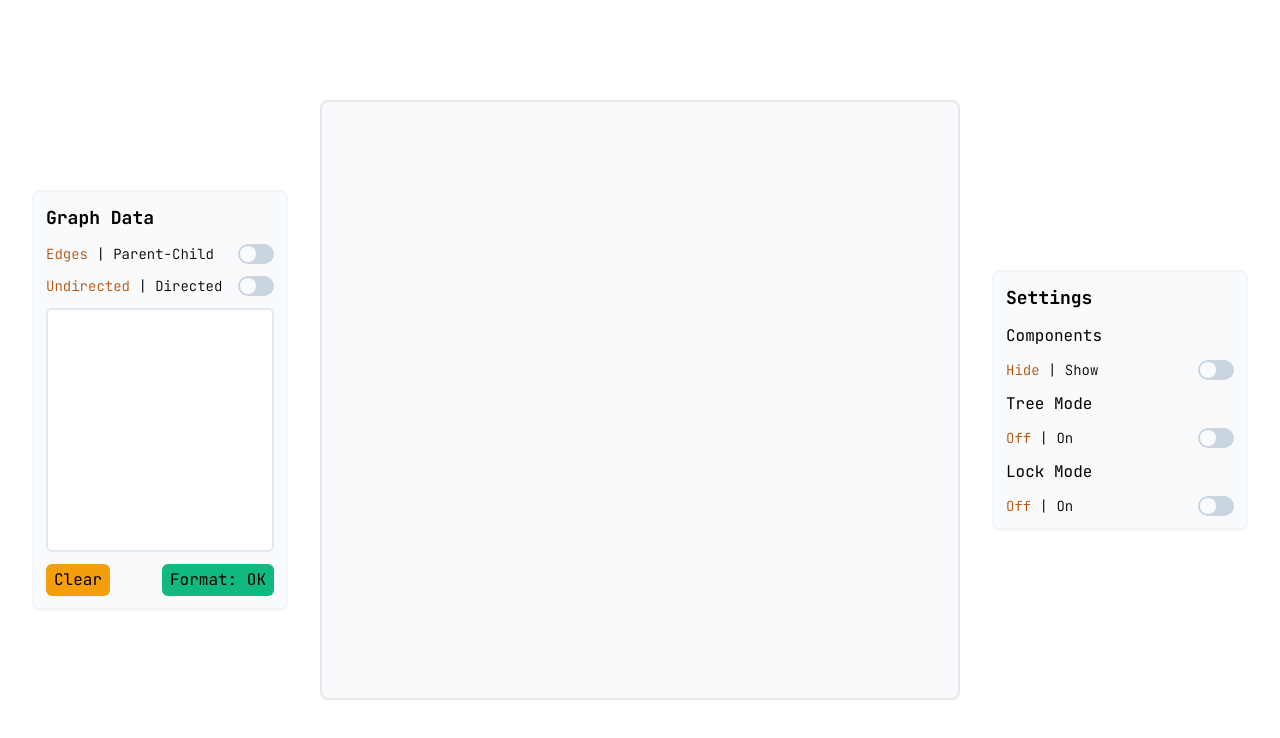
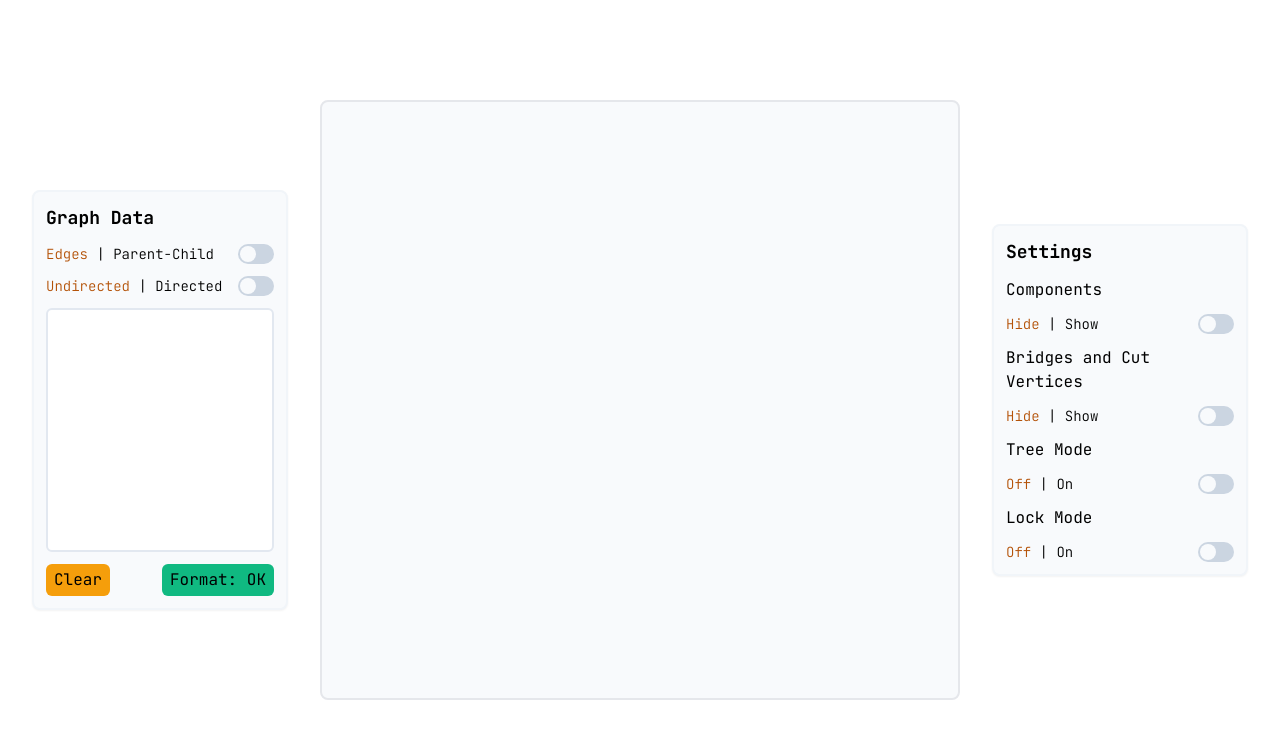
Before and after one commit to anAcc22/another_graph_editor, a React (Vite) app: page / in a window 1280 px wide. Shown: the top 738 px of the page. Built offline with nearby package versions, Linux system fonts and the light colour scheme.

Commit message:
feat: add bridges

```diff
--- a/src/App.tsx
+++ b/src/App.tsx
@@ -17,6 +17,7 @@ function App() {
   const [directed, setDirected] = useState<boolean>(false);
   const [settings, setSettings] = useState<Settings>({
     showComponents: false,
+    showBridges: false,
     treeMode: false,
     lockMode: false,
   });
@@ -33,7 +34,11 @@ function App() {
         updateDirected={updateDirected}
       />
       <GraphCanvas graph={graph} directed={directed} settings={settings} />
-      <GraphSettings settings={settings} updateSettings={updateSettings} />
+      <GraphSettings
+        directed={directed}
+        settings={settings}
+        updateSettings={updateSettings}
+      />
     </>
   );
 }
--- a/src/components/GraphInput.tsx
+++ b/src/components/GraphInput.tsx
@@ -10,12 +10,12 @@ interface Props {
   updateDirected: (directed: boolean) => void;
 }
 
-const EMPTY_GRAPH: Graph = {
-  nodes: new Array<string>(),
-  adj: new Map<string, string[]>(),
-  rev: new Map<string, string[]>(),
-  edges: new Array<string>(),
-};
+// const EMPTY_GRAPH: Graph = {
+//   nodes: new Array<string>(),
+//   adj: new Map<string, string[]>(),
+//   rev: new Map<string, string[]>(),
+//   edges: new Array<string>(),
+// };
 
 type InputFormat = "edges" | "parentChild";
 
@@ -55,10 +55,6 @@ export function GraphInput({ updateGraph, directed, updateDirected }: Props) {
       window.removeEventListener("resize", processGraphInput);
     };
   }, []);
-
-  useEffect(() => {
-    updateGraph(EMPTY_GRAPH);
-  }, [inputFormat]);
 
   return (
     <>
--- a/src/components/GraphSettings.tsx
+++ b/src/components/GraphSettings.tsx
@@ -2,11 +2,12 @@ import { Settings } from "../types";
 import { SettingsToggleSection } from "./SettingsToggleSection";
 
 interface Props {
+  directed: boolean;
   settings: Settings;
   updateSettings: (settings: Settings) => void;
 }
 
-export function GraphSettings({ settings, updateSettings }: Props) {
+export function GraphSettings({ directed, settings, updateSettings }: Props) {
   return (
     <>
       <div
@@ -27,6 +28,21 @@ export function GraphSettings({ settings, updateSettings }: Props) {
           updateSettings={updateSettings}
         />
 
+        {!directed ? (
+          <SettingsToggleSection
+            title={"Bridges and Cut Vertices"}
+            leftLabel={"Hide"}
+            rightLabel={"Show"}
+            toggleID={"settingsBridges"}
+            settingsName={"showBridges"}
+            settings={settings}
+            updateSettings={updateSettings}
+          />
+        ) : (
+          <></>
+        )}
+
+        {!directed ? (
         <SettingsToggleSection
           title={"Tree Mode"}
           leftLabel={"Off"}
@@ -36,6 +52,9 @@ export function GraphSettings({ settings, updateSettings }: Props) {
           settings={settings}
           updateSettings={updateSettings}
         />
+        ) : (
+          <></>
+        )}
 
         <SettingsToggleSection
           title={"Lock Mode"}
--- a/src/components/animateGraph.ts
+++ b/src/components/animateGraph.ts
@@ -1,11 +1,13 @@
 import { Graph } from "../types";
 import { Settings } from "../types";
-import { ColorMap, LayerMap, BackedgeMap } from "../types";
+import { ColorMap, LayerMap, BackedgeMap, BridgeMap } from "../types";
 
 import { buildComponents } from "./graphComponents";
 import { buildSCComponents } from "./graphComponents";
 
 import { buildTreeLayers } from "./graphTreeLayers";
+
+import { buildBridges } from "./graphBridges";
 
 interface Vector2D {
   x: number;
@@ -36,8 +38,6 @@ class Node {
   }
 }
 
-// ╾─────────────────────────╼ Math Functions ╾─────────────────────╼
-
 function clamp(val: number, low: number, high: number) {
   return Math.max(low, Math.min(val, high));
 }
@@ -45,8 +45,6 @@ function clamp(val: number, low: number, high: number) {
 function euclidDist(u: Vector2D, v: Vector2D): number {
   return Math.hypot(u.x - v.x, u.y - v.y);
 }
-
-// ╾───────────────────────╼ Plotting Functions ╾───────────────────╼
 
 function drawArrow(ctx: CanvasRenderingContext2D, u: Vector2D, v: Vector2D) {
   const theta = Math.atan2(v.y - u.y, v.x - u.x);
@@ -120,6 +118,7 @@ let directed = false;
 
 let settings: Settings = {
   showComponents: false,
+  showBridges: false,
   treeMode: false,
   lockMode: false,
 };
@@ -138,6 +137,7 @@ let colorMap: ColorMap | undefined = undefined;
 let layerMap: LayerMap | undefined = undefined;
 
 let backedgeMap: BackedgeMap | undefined = undefined;
+let bridgeMap: BridgeMap | undefined = undefined;
 
 function updateNodes(graph: Graph): void {
   for (const u of graph.nodes) {
@@ -196,11 +196,9 @@ function buildSettings(): void {
     } else {
       colorMap = undefined;
     }
-    if (settings.treeMode) {
-      [layerMap, backedgeMap] = buildTreeLayers(nodes, adj, rev);
-    } else {
-      layerMap = undefined;
-    }
+    layerMap = undefined;
+    backedgeMap = undefined;
+    bridgeMap = undefined;
   } else {
     if (settings.showComponents) {
       colorMap = buildComponents(nodes, adj, rev);
@@ -211,6 +209,12 @@ function buildSettings(): void {
       [layerMap, backedgeMap] = buildTreeLayers(nodes, adj, rev);
     } else {
       layerMap = undefined;
+      backedgeMap = undefined;
+    }
+    if (settings.showBridges) {
+      bridgeMap = buildBridges(nodes, adj, rev);
+    } else {
+      bridgeMap = undefined;
     }
   }
 }
@@ -290,12 +294,17 @@ function renderEdges(ctx: CanvasRenderingContext2D) {
     const pt1 = nodeMap.get(e.split(" ")[0])!.pos;
     const pt2 = nodeMap.get(e.split(" ")[1])!.pos;
 
-    if (settings.treeMode && backedgeMap!.get(e)) {
+    if (settings.treeMode && backedgeMap !== undefined && backedgeMap.get(e)) {
       ctx.setLineDash([2, 10]);
     }
 
     ctx.strokeStyle = STROKE_COLOR;
-    ctx.lineWidth = 2 * EDGE_BORDER_WIDTH_HALF;
+
+    if (settings.showBridges && bridgeMap !== undefined && bridgeMap.get(e)) {
+      ctx.lineWidth = 4 * EDGE_BORDER_WIDTH_HALF;
+    } else {
+      ctx.lineWidth = 2 * EDGE_BORDER_WIDTH_HALF;
+    }
 
     ctx.beginPath();
     ctx.moveTo(pt1.x, pt1.y);
@@ -365,9 +374,9 @@ function updateVelocities() {
       y: (nodeMap.get(u)!.vel.y + ayB) * (1 - NODE_FRICTION),
     };
 
-    if (settings.treeMode) {
-      const depth = layerMap!.get(u)![0];
-      const maxDepth = layerMap!.get(u)![1];
+    if (settings.treeMode && layerMap !== undefined) {
+      const depth = layerMap.get(u)![0];
+      const maxDepth = layerMap.get(u)![1];
 
       let layerHeight = (NODE_DIST * 4) / 5;
 
--- /dev/null
+++ b/src/components/graphBridges.ts
@@ -0,0 +1,73 @@
+import { BridgeMap } from "../types";
+
+export function buildBridges(
+  nodes: string[],
+  adj: Map<string, string[]>,
+  rev: Map<string, string[]>,
+): BridgeMap {
+  let depth = new Map<string, number>();
+  let memo = new Map<string, number>();
+
+  let coc = new Map<string, string[]>();
+
+  for (const u of nodes) {
+    depth.set(u, 0);
+    memo.set(u, 0);
+    coc.set(u, []);
+  }
+
+  for (const [u, vs] of adj.entries()) {
+    for (const v of vs) {
+      if (!coc.get(u)!.includes(v)) {
+        coc.set(u, [...coc.get(u)!, v]);
+      }
+    }
+  }
+
+  for (const [u, vs] of rev.entries()) {
+    for (const v of vs) {
+      if (!coc.get(u)!.includes(v)) {
+        coc.set(u, [...coc.get(u)!, v]);
+      }
+    }
+  }
+
+  let bridgeMap: BridgeMap = new Map<string, boolean>();
+
+  const solve = (u: string, pu: string): void => {
+    for (const v of coc.get(u)!) {
+      if (v !== pu) {
+        if (depth.get(v)! === 0) {
+          depth.set(v, depth.get(u)! + 1);
+          solve(v, u);
+          memo.set(u, memo.get(u)! + memo.get(v)!);
+        } else if (depth.get(v)! < depth.get(u)!) {
+          memo.set(u, memo.get(u)! + 1);
+        } else {
+          memo.set(u, memo.get(u)! - 1);
+        }
+      }
+    }
+
+    if (depth.get(u)! !== 1 && memo.get(u)! === 0) {
+      bridgeMap.set([u, pu].join(" "), true);
+      bridgeMap.set([pu, u].join(" "), true);
+    }
+  };
+
+  depth.set(nodes[0], 1);
+  solve(nodes[0], "");
+
+  for (const [u, vs] of coc.entries()) {
+    for (const v of vs) {
+      if (!bridgeMap.has([u, v].join(" "))) {
+        bridgeMap.set([u, v].join(" "), false);
+      }
+      if (!bridgeMap.has([v, u].join(" "))) {
+        bridgeMap.set([v, u].join(" "), false);
+      }
+    }
+  }
+
+  return bridgeMap;
+}
--- a/src/components/parseGraphInput.ts
+++ b/src/components/parseGraphInput.ts
@@ -17,6 +17,7 @@ export function parseGraphInputParentChild(
     .trim()
     .split(/\s+/)
     .filter((u) => u.length);
+
   const c = child
     .trim()
     .split(/\s+/)
@@ -36,7 +37,7 @@ export function parseGraphInputParentChild(
     } else {
       if (!nodes.includes(p[i])) {
         nodes.push(p[i]);
-        adj.set(p[i], []);
+        adj.set(p[i], [c[i]]);
       } else {
         adj.set(p[i], [...adj.get(p[i])!, c[i]]);
       }
@@ -60,7 +61,7 @@ export function parseGraphInputParentChild(
       if (rev.has(v)) {
         rev.set(v, [...rev.get(v)!, u]);
       } else {
-        rev.set(v, []);
+        rev.set(v, [u]);
       }
     }
   }
--- a/src/types.ts
+++ b/src/types.ts
@@ -7,6 +7,7 @@ export interface Graph {
 
 export interface Settings {
   showComponents: boolean;
+  showBridges: boolean;
   treeMode: boolean;
   lockMode: boolean;
 }
@@ -23,3 +24,4 @@ export type Layer = [number, number];
 export type LayerMap = Map<string, Layer>;
 
 export type BackedgeMap = Map<string, boolean>
+export type BridgeMap = Map<string, boolean>
```
